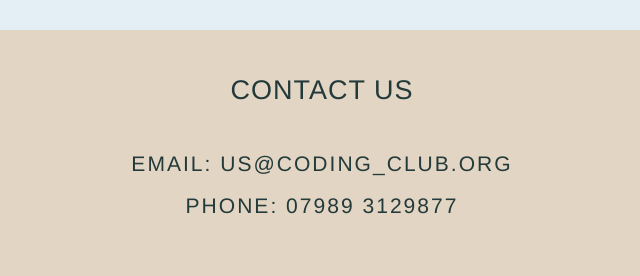
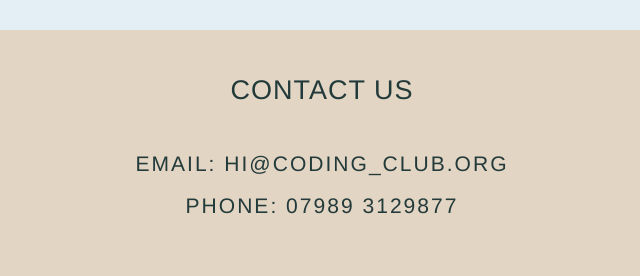
Before and after one commit to nataliejade9/coding-club, a plain HTML site: page index.html in a window 1280 px wide. Shown: the part 2480-2756 px from the top of the page, 318-958 px from the left. Drawn offline with Linux system fonts and the light colour scheme; grey boxes are pictures that could not be loaded.

Commit message:
Email copy edit

```diff
--- a/index.html
+++ b/index.html
@@ -78,7 +78,7 @@
         </section>
         <section class="contact" id="contact">
             <h2>Contact us</h2>
-            <h3>Email: us@coding_club.org<br>Phone: 07989 3129877</h3>
+            <h3>Email: hi@coding_club.org<br>Phone: 07989 3129877</h3>
             <p><iframe src="https://www.google.com/maps/embed?pb=!1m18!1m12!1m3!1d1241.2621758078026!2d-0.07789404171634698!3d51.52194179490944!2m3!1f0!2f0!3f0!3m2!1i1024!2i768!4f13.1!3m3!1m2!1s0x48761cb1313fb1cf%3A0x2135afe76dd9621c!2s4%20Elder%20St%2C%20London%20E1%206BT!5e0!3m2!1sen!2suk!4v1651161277746!5m2!1sen!2suk" width="600" height="450" style="border:0;" allowfullscreen="" loading="lazy" referrerpolicy="no-referrer-when-downgrade"></iframe></p>
         </section>
     </main>
```
